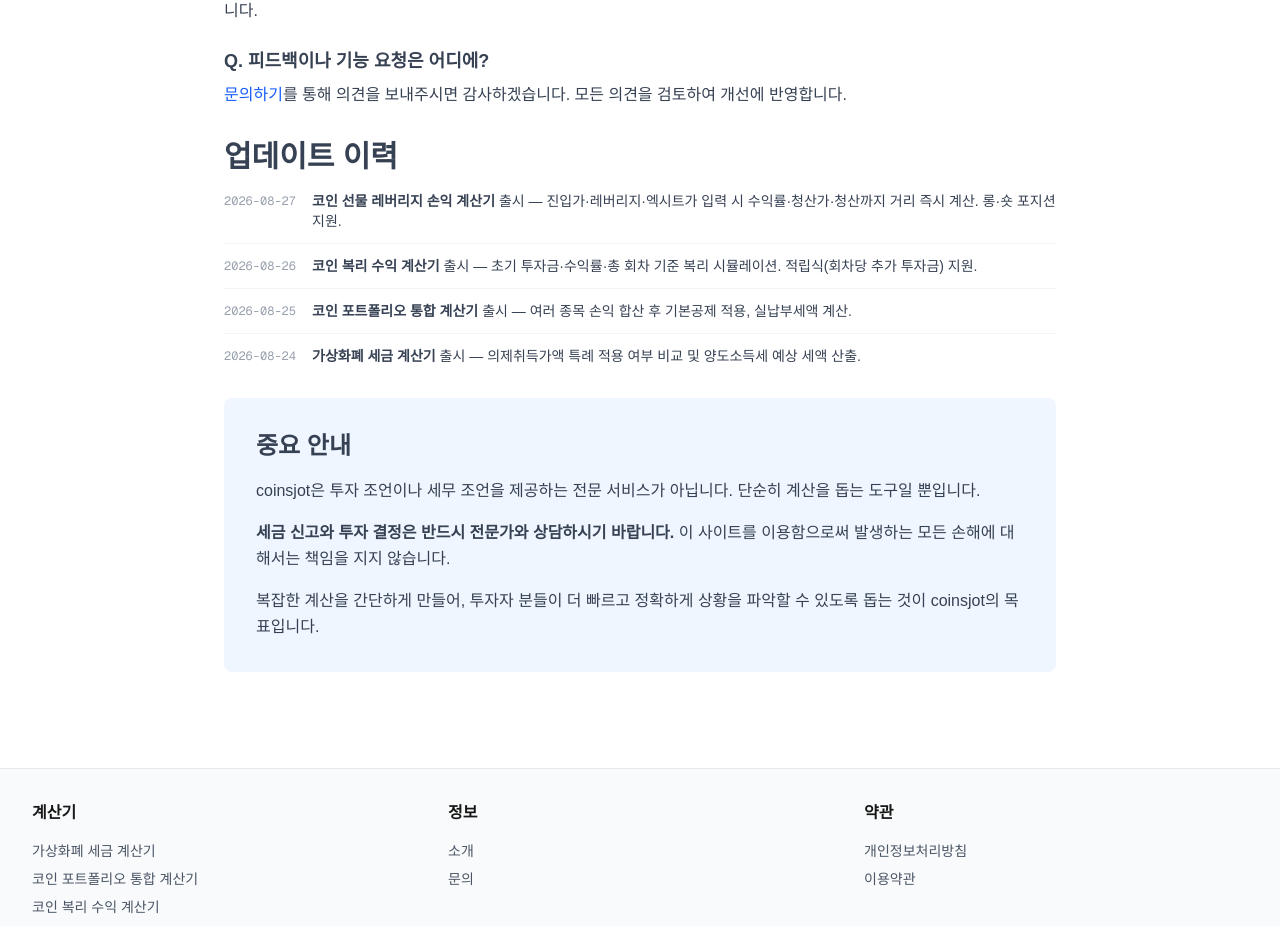
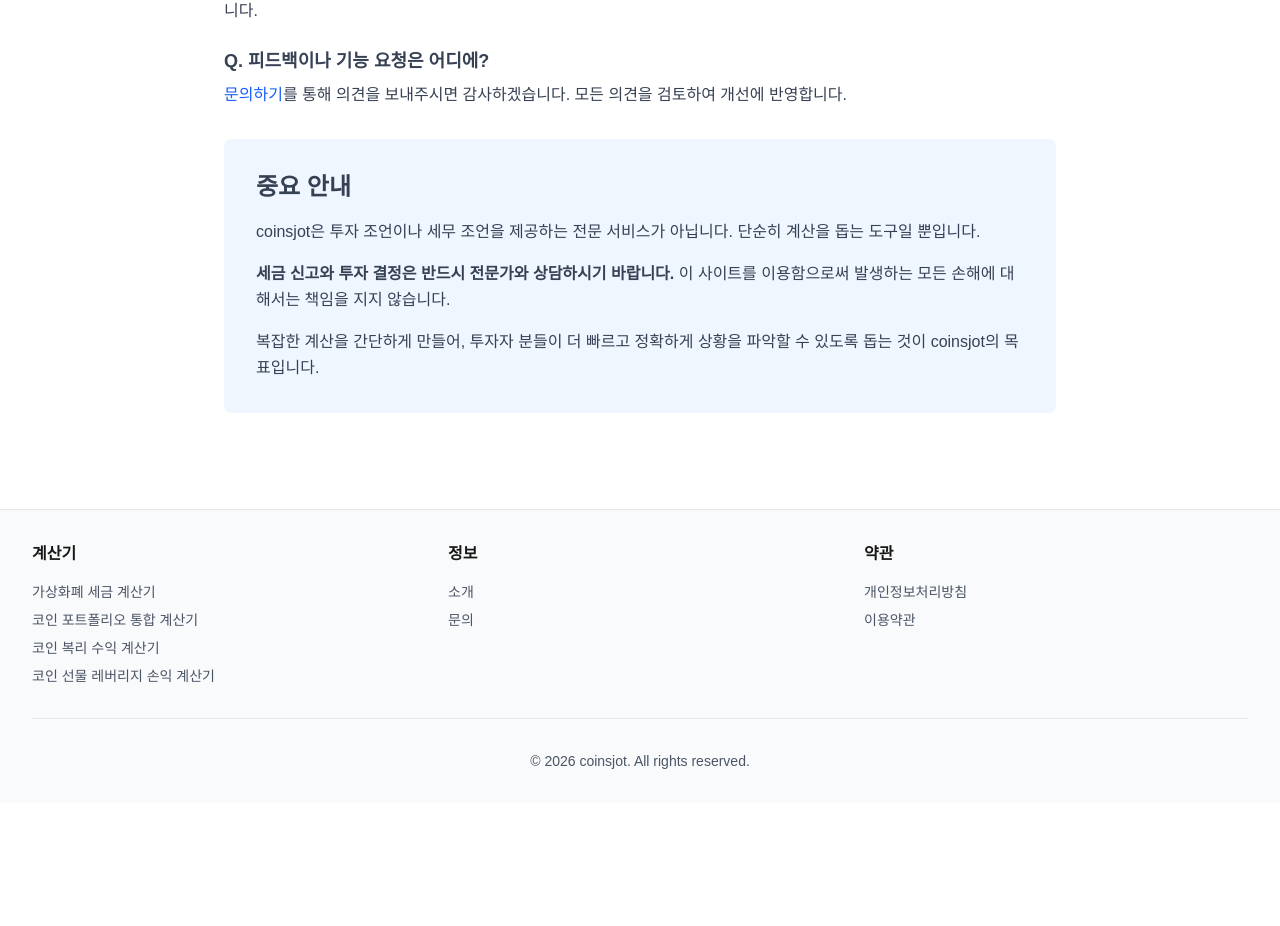
Before and after one commit to hyunguda/coinsjot, a Next.js app: page /about in a window 1280 px wide. Shown: the part 1474-2400 px from the top of the page. After the commit the page ends 2277 px from the top, so only its background shows below. Built offline with nearby package versions, Linux system fonts and the light colour scheme.

Commit message:
Remove 업데이트 이력 section from about page
Co-Authored-By: Claude Sonnet 4.6 <noreply@anthropic.com>
Claude-Session: https://claude.ai/code/session_01SMRX3xnC9zDVDBepbUU2Je

```diff
--- a/app/about/page.tsx
+++ b/app/about/page.tsx
@@ -129,28 +129,6 @@ export default function AboutPage() {
           </div>
         </section>
 
-        <section>
-          <h2 className="text-3xl font-bold mb-4">업데이트 이력</h2>
-          <div className="space-y-3">
-            <div className="flex gap-4 items-start border-b border-gray-100 pb-3">
-              <span className="text-xs text-gray-400 font-mono mt-0.5 whitespace-nowrap">2026-08-27</span>
-              <p className="text-sm text-gray-700"><strong>코인 선물 레버리지 손익 계산기</strong> 출시 — 진입가·레버리지·엑시트가 입력 시 수익률·청산가·청산까지 거리 즉시 계산. 롱·숏 포지션 지원.</p>
-            </div>
-            <div className="flex gap-4 items-start border-b border-gray-100 pb-3">
-              <span className="text-xs text-gray-400 font-mono mt-0.5 whitespace-nowrap">2026-08-26</span>
-              <p className="text-sm text-gray-700"><strong>코인 복리 수익 계산기</strong> 출시 — 초기 투자금·수익률·총 회차 기준 복리 시뮬레이션. 적립식(회차당 추가 투자금) 지원.</p>
-            </div>
-            <div className="flex gap-4 items-start border-b border-gray-100 pb-3">
-              <span className="text-xs text-gray-400 font-mono mt-0.5 whitespace-nowrap">2026-08-25</span>
-              <p className="text-sm text-gray-700"><strong>코인 포트폴리오 통합 계산기</strong> 출시 — 여러 종목 손익 합산 후 기본공제 적용, 실납부세액 계산.</p>
-            </div>
-            <div className="flex gap-4 items-start">
-              <span className="text-xs text-gray-400 font-mono mt-0.5 whitespace-nowrap">2026-08-24</span>
-              <p className="text-sm text-gray-700"><strong>가상화폐 세금 계산기</strong> 출시 — 의제취득가액 특례 적용 여부 비교 및 양도소득세 예상 세액 산출.</p>
-            </div>
-          </div>
-        </section>
-
         <section className="bg-blue-50 rounded-lg p-8">
           <h2 className="text-2xl font-bold mb-4">중요 안내</h2>
           <p className="leading-relaxed mb-4">
```
